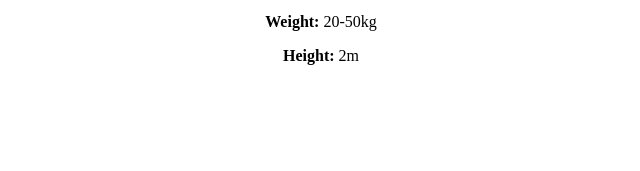
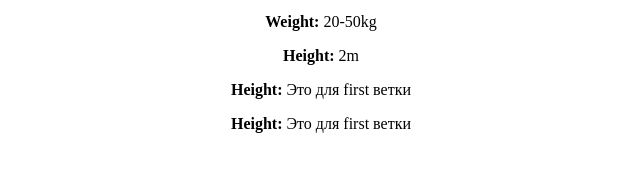
Before and after one commit to reStoryGH/OVP_221021, a plain HTML site: page index.html in a window 1280 px wide. Shown: the part 1574-1745 px from the top of the page, without its empty margins (319-959 px from the left). Before the commit the page ends 1681 px from the top, so only its background shows below. Drawn offline with Linux system fonts and the light colour scheme.

Commit message:
Change first branch

```diff
--- a/index.html
+++ b/index.html
@@ -37,6 +37,8 @@
     <p><b>Area:</b> Australia</p>
     <p><b>Weight:</b> 20-50kg</p>
     <p><b>Height:</b> 2m</p>
+    <p><b>Height:</b> Это для first ветки</p>
+    <p><b>Height:</b> Это для first ветки</p>
     <br>
 
 
```
